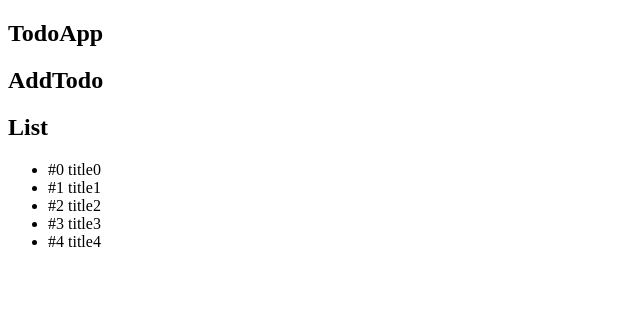
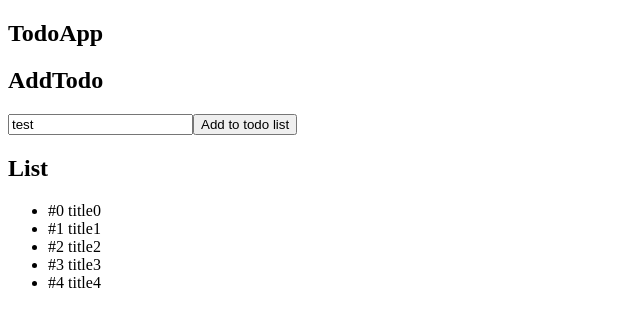
Before and after one commit to Pippippi3104/2020_ReactRedux-FrontEnd, a React (Create React App) app in the folder src/todoapp01/: page / in a window 1280 px wide. Shown: the top 326 px of the page, without its empty margins (0-640 px from the left). Built offline with nearby package versions, Linux system fonts and the light colour scheme.

Commit message:
# note the progress - 01

```diff
--- a/src/todoapp01/src/components/AddTodo.js
+++ b/src/todoapp01/src/components/AddTodo.js
@@ -3,13 +3,22 @@ import React from "react";
 export class AddTodo extends React.Component {
     constructor(props) {
         super(props);
+        this.state = { title: "test" }
     }
 
     render() {
         return (
             <div>
                 <h2>AddTodo</h2>
+                <form>
+                    <input value={this.state.title} onChange={this.handleChange} />
+                    <input type="submit" value="Add to todo list" />
+                </form>
             </div>
         );
     }
+
+    handleChange = () => {
+        alert("change");
+    }
 }
```
Also changed, not shown: 1 other file (tests, documents, lock files or other folders).
